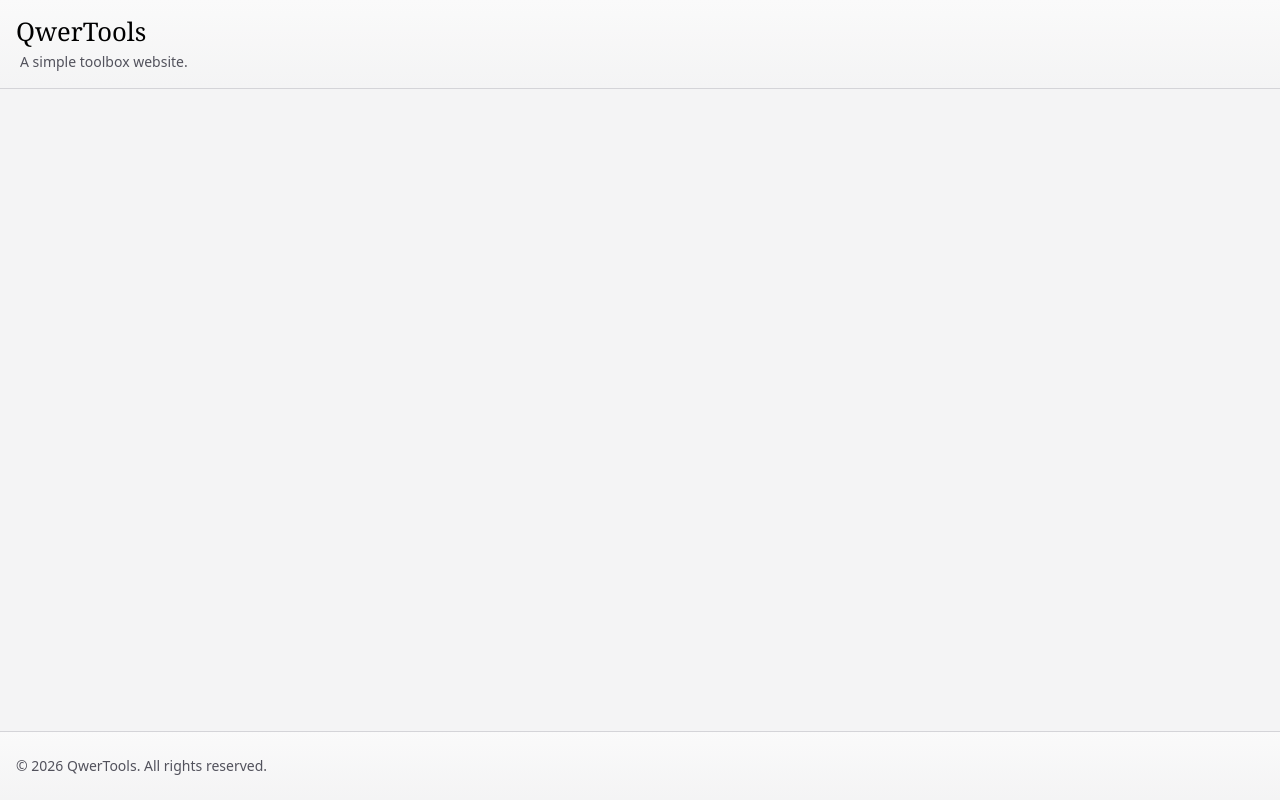
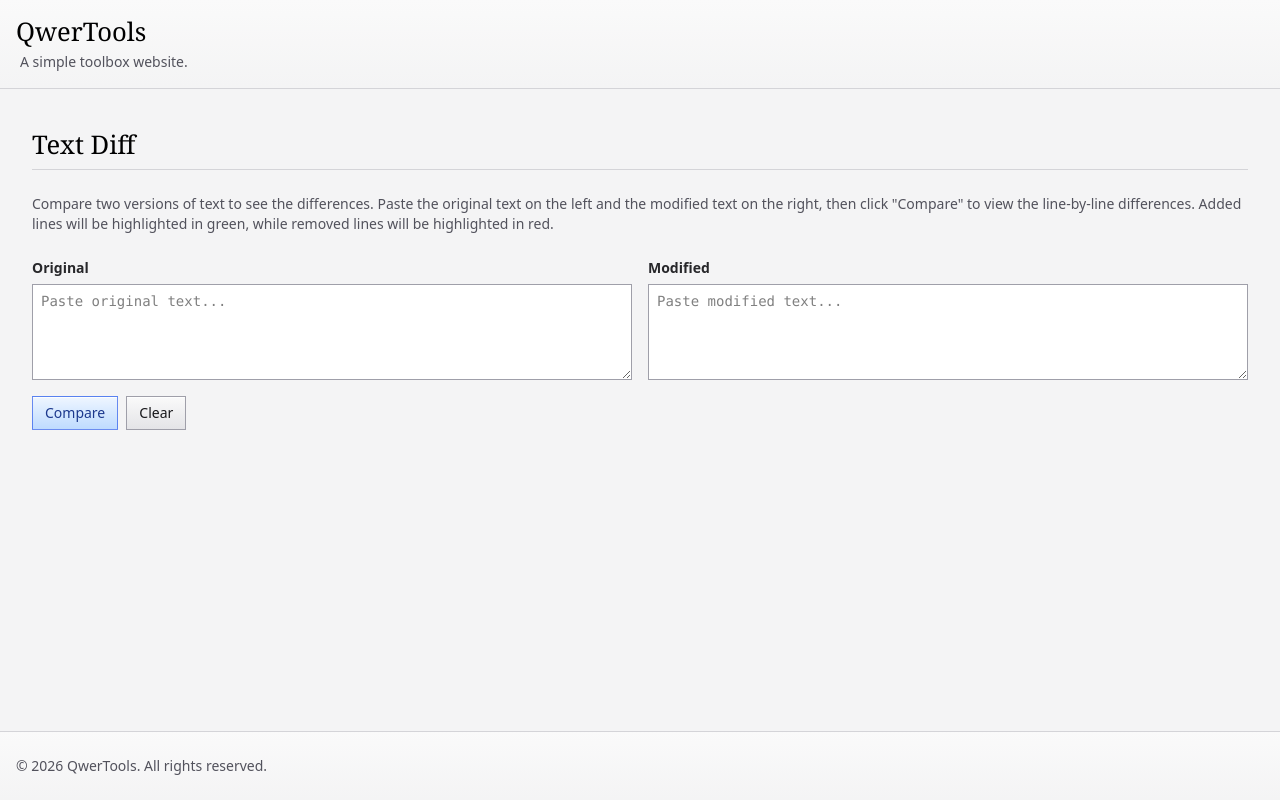
Before and after one commit to copyandpastea/qwertools, a SvelteKit app: page /tools/text/diff in a window 1280 px wide. Built offline with nearby package versions, Linux system fonts and the light colour scheme.

Commit message:
Text Diff feature

```diff
--- a/src/routes/tools/text/diff/+page.svelte
+++ b/src/routes/tools/text/diff/+page.svelte
@@ -0,0 +1,187 @@
+<script lang="ts">
+    import { diffLines } from "diff";
+
+    let leftText = $state("");
+    let rightText = $state("");
+    let lines: Line[] = $state([]);
+
+    let resultSection: HTMLDivElement | null = $state(null);
+
+    type Line = {
+        leftNumber: number | null;
+        rightNumber: number | null;
+        leftContent: string;
+        rightContent: string;
+        type: "added" | "removed" | "normal";
+    };
+
+    function scrollToResult() {
+        resultSection?.scrollIntoView({
+            behavior: "smooth",
+            block: "start",
+        });
+    }
+
+    function compare() {
+        const diff = diffLines(leftText, rightText);
+        let newLines: Line[] = [];
+
+        let leftLine = 1;
+        let rightLine = 1;
+
+        for (const part of diff) {
+            const split = part.value.split("\n");
+
+            for (let i = 0; i < split.length; i++) {
+                const content = split[i];
+
+                if (i === split.length - 1 && content === "") continue;
+
+                if (part.added) {
+                    newLines.push({
+                        leftNumber: null,
+                        rightNumber: rightLine++,
+                        leftContent: "",
+                        rightContent: content,
+                        type: "added",
+                    });
+                } else if (part.removed) {
+                    newLines.push({
+                        leftNumber: leftLine++,
+                        rightNumber: null,
+                        leftContent: content,
+                        rightContent: "",
+                        type: "removed",
+                    });
+                } else {
+                    newLines.push({
+                        leftNumber: leftLine++,
+                        rightNumber: rightLine++,
+                        leftContent: content,
+                        rightContent: content,
+                        type: "normal",
+                    });
+                }
+            }
+        }
+
+        lines = newLines;
+    }
+
+    function clear() {
+        leftText = "";
+        rightText = "";
+        lines = [];
+    }
+</script>
+
+<div class="mx-auto px-4 py-6">
+    <h1 class="wiki-h1 mb-6">Text Diff</h1>
+    <p class="text-sm text-zinc-600 mb-6">
+        Compare two versions of text to see the differences. Paste the original
+        text on the left and the modified text on the right, then click
+        "Compare" to view the line-by-line differences. Added lines will be
+        highlighted in green, while removed lines will be highlighted in red.
+    </p>
+
+    <!-- 输入区域 -->
+    <div class="grid grid-cols-1 md:grid-cols-2 gap-4">
+        <div class="wiki-field">
+            <label for="original-label" class="wiki-label">Original</label>
+            <textarea
+                id="original-label"
+                bind:value={leftText}
+                class="wiki-textarea font-mono"
+                placeholder="Paste original text..."
+            ></textarea>
+        </div>
+
+        <div class="wiki-field">
+            <label for="modified-label" class="wiki-label">Modified</label>
+            <textarea
+                id="modified-label"
+                bind:value={rightText}
+                class="wiki-textarea font-mono"
+                placeholder="Paste modified text..."
+            ></textarea>
+        </div>
+    </div>
+
+    <!-- 按钮 -->
+    <div class="flex gap-2 mt-4">
+        <button class="wiki-btn wiki-btn-primary" on:click={compare}>
+            Compare
+        </button>
+        <button class="wiki-btn" on:click={clear}> Clear </button>
+        {#if lines.length > 0}
+            <button class="wiki-btn wiki-btn-primary" on:click={scrollToResult}
+                >View Results ↓</button
+            >
+        {/if}
+    </div>
+
+    <!-- 结果 -->
+    {#if lines.length > 0}
+        <div
+            class="mt-6 wiki-panel overflow-auto text-sm font-mono"
+            bind:this={resultSection}
+        >
+            <table class="w-full border-collapse table-fixed">
+                <colgroup>
+                    <col class="w-12" />
+                    <col class="w-1/2" />
+                    <col class="w-12" />
+                    <col class="w-1/2" />
+                </colgroup>
+                <thead>
+                    <tr class="bg-zinc-100 border-b border-zinc-300 text-xs">
+                        <th class="w-12 text-right px-2 py-1">#</th>
+                        <th class="text-left px-2 py-1 border-r border-zinc-200"
+                            >Original</th
+                        >
+                        <th class="w-12 text-right px-2 py-1">#</th>
+                        <th class="text-left px-2 py-1">Modified</th>
+                    </tr>
+                </thead>
+
+                <tbody>
+                    {#each lines as line}
+                        <tr
+                            class={line.type === "added"
+                                ? "bg-green-50"
+                                : line.type === "removed"
+                                  ? "bg-red-50"
+                                  : ""}
+                        >
+                            <!-- 左行号 -->
+                            <td
+                                class="text-right px-2 py-1 text-zinc-400 select-none"
+                            >
+                                {line.leftNumber ?? ""}
+                            </td>
+
+                            <!-- 左内容 -->
+                            <td
+                                class="px-2 py-1 border-r whitespace-pre-wrap break-all align-top"
+                            >
+                                {line.leftContent}
+                            </td>
+
+                            <!-- 右行号 -->
+                            <td
+                                class="text-right px-2 py-1 text-zinc-400 select-none"
+                            >
+                                {line.rightNumber ?? ""}
+                            </td>
+
+                            <!-- 右内容 -->
+                            <td class="px-2 py-1 whitespace-pre-wrap break-all align-top">
+                                {line.rightContent}
+                            </td>
+                        </tr>
+                    {/each}
+                </tbody>
+            </table>
+        </div>
+    {/if}
+</div>
```
